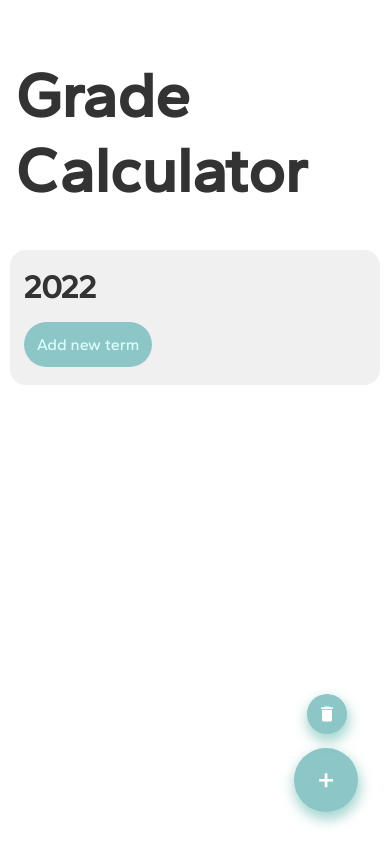
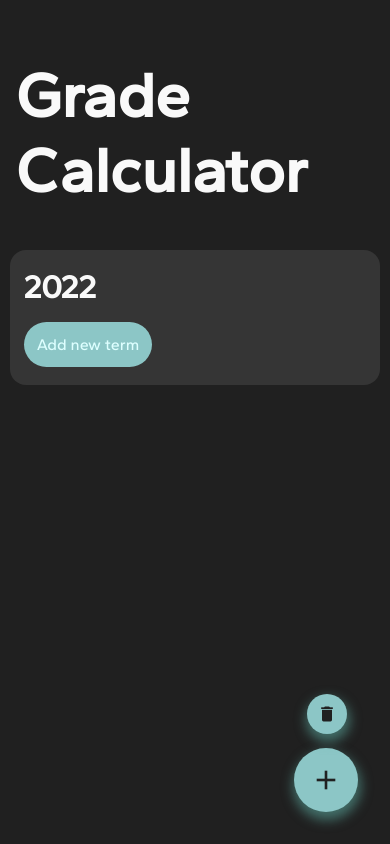
Before and after one commit to DjCrqss/grade-calc-site, an Angular app: page / in a window 390 px wide. Built offline with nearby package versions, Linux system fonts and the light colour scheme.

Commit message:
Mobile keyboard fixes, start of theme support

```diff
--- a/src/app/courses.service.ts
+++ b/src/app/courses.service.ts
@@ -25,6 +25,7 @@ export class CoursesService{
             }
 
         }
+        document.body.setAttribute('colour-theme', 'dark');
     }
     // Adds a new year object
     addYear(){
--- a/src/app/years-list/year/term/course/course.component.css
+++ b/src/app/years-list/year/term/course/course.component.css
@@ -38,25 +38,25 @@
     -webkit-backdrop-filter: blur(12px);
 }
 
-
 #close_win_btn{
     background-color: #8cc69a;
     box-shadow: 1px 6px 12px 2px #61b57588;
-    font-size: 1.5em;
-    padding: 0.5em 1em;
-
-    font-family: 'Gantari', sans-serif;
-    color: #FFF;
+    font-size: 1.25em;
+    color: var(--col-one);
+    min-width: 4rem;
+    line-height: 4rem;
+    height: 4rem;
+    box-sizing: border-box;
+    padding: 0 3rem;
     text-align: center;
-    border-radius: 2em;
+    border-radius: 2rem;
     user-select: none;
 
     position: fixed;
-    bottom: 1em;
-    right: 1em;
+    bottom: 2rem;
+    right: 2rem;
 
     cursor: pointer;
-
 }
 
 
--- a/src/app/years-list/year/term/course/course.component.html
+++ b/src/app/years-list/year/term/course/course.component.html
@@ -44,9 +44,9 @@
                         (keydown.enter)="editGrade(curGrade, grade.innerText); grade.blur(); grade.textContent = curGrade.id"
                         (blur)="editGrade(curGrade, grade.innerText); grade.textContent = curGrade.id;" >{{curGrade.id}}
                             </td>
-                            <td>Weight (%) <input #weight type="number" min="0" max="100" value="{{curGrade.weight}}"
+                            <td>Weight (%) <form><input #weight type="number" min="0" max="100" value="{{curGrade.weight}}"
                                 (change)="editWeight(curGrade, weight.value); weight.value = ''+curGrade.weight; weight.blur()"
-                                (keydown.enter)="weight.blur()"></td>
+                                (keydown.enter)="weight.blur()"></form></td>
                         </tr>
                         <tr>
                             <!-- Progress bar and editible mark values -->
@@ -55,9 +55,9 @@
                                     <div class="progress_bar" [ngStyle]="{'width': curGrade.userGrade + '%'}"></div>
                                 </div>
                             </td>
-                            <td>Mark (%) <input #mark type="number" min="0" max="100" value="{{curGrade.userGrade}}"
+                            <td>Mark (%) <form><input #mark type="number" min="0" max="100" value="{{curGrade.userGrade}}"
                                 (change)="editMark(curGrade, mark.value); mark.value = ''+curGrade.userGrade; mark.blur()"
-                                (keydown.enter)="mark.blur()"></td>
+                                (keydown.enter)="mark.blur()"></form></td>
                         </tr>
 
                     </table>
--- a/src/app/years-list/years-list.component.css
+++ b/src/app/years-list/years-list.component.css
@@ -25,12 +25,12 @@
 #fab_btn{
     background-color: #8CC6C6;
     box-shadow: 1px 6px 12px 2px #61b5aa88;
-
-    font-family: 'Gantari', sans-serif;
     font-size: 2em;
-    color: #FFF;
-    min-width: 2em;
-    line-height: 2em;
+    color: var(--col-one);
+    width: 4rem;
+    line-height: 4rem;
+    height: 4rem;
+    box-sizing: border-box;
     text-align: center;
     border-radius: 1em;
     user-select: none;
@@ -46,7 +46,7 @@
     background-color: #8CC6C6;
     box-shadow: 1px 6px 12px 2px #61b5aa88;
     font-size: 1.25em;
-    color: #FFF;
+    color: var(--col-one);
     width: 2em;
     line-height: 2em;
     text-align: center;
--- a/src/app/years-list/years-list.component.html
+++ b/src/app/years-list/years-list.component.html
@@ -5,6 +5,7 @@
     <i *ngIf="this.CoursesObj.isEditing" class="material-icons close_btn" (click)="deleteYear(curYear)">close</i>
 </table>
 <!-- 'Add year' button -->
-<div id="fab_btn" (click)="addNewYear()">+</div>
+<!-- <div id="fab_btn" (click)="addNewYear()">+</div> -->
+<i class="material-icons" id="fab_btn" (click)="addNewYear()">add</i>
 <i class="material-icons delete_toggle" (click)="toggleEdit()">delete</i>
 <!-- <div id="fab_btn" (click)="toggleEdit()">+</div> -->
--- a/src/app/years-list/years-list.component.ts
+++ b/src/app/years-list/years-list.component.ts
@@ -1,5 +1,4 @@
 import { Component } from '@angular/core';
-import { ActivatedRoute } from '@angular/router';
 import { CoursesService, SchoolYear } from '../courses.service';
 
 
@@ -15,7 +14,7 @@ export class YearsListComponent{
   CoursesObj:CoursesService;
 
   // constructor for original object
-  constructor(private route: ActivatedRoute, private cs: CoursesService) {
+  constructor(private cs: CoursesService) {
     // console.log("Root contents: " + this.items);
     this.CoursesObj = cs;
   }
--- a/src/styles.css
+++ b/src/styles.css
@@ -10,7 +10,7 @@ body{
 }
 
 
-:root{
+html{
 	--text-col: #333;   /* Use transparency for lighter versions */
 	--col-one: #FFFFFF;
     --col-two: #F0F0F0;
@@ -22,10 +22,19 @@ body{
     /* use colour 4 for the unset ones */
 }
 
+[colour-theme = "dark"]{
+	--text-col: #f9f9f9;   /* Use transparency for lighter versions */
+	--col-one: #202020;
+    --col-two: #353535;
+    --col-three: #3d3d3d;
+    --col-four: #4a4a4a;
+    --bar-col: #677B69;
+    --pred-bar-col: #987A59;
+}
+
 
 ::-webkit-scrollbar{
     background-color: #ccc;
-
     width: max(5px, min(0.75vw, 10px));
 }
 
```
